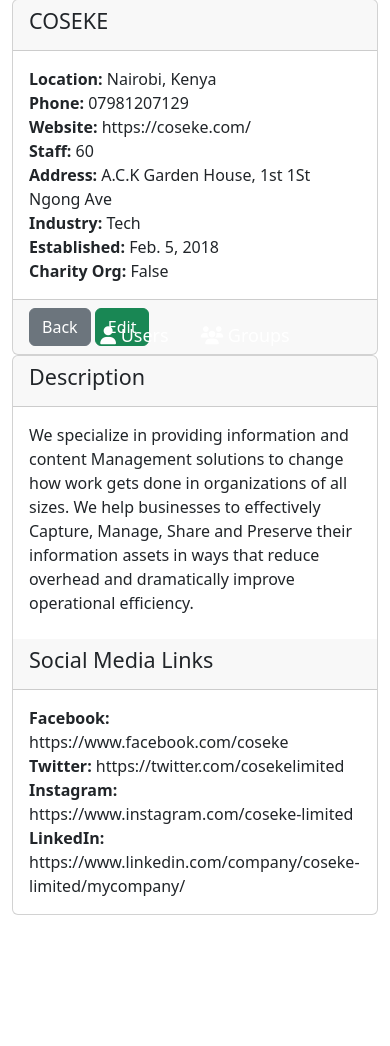
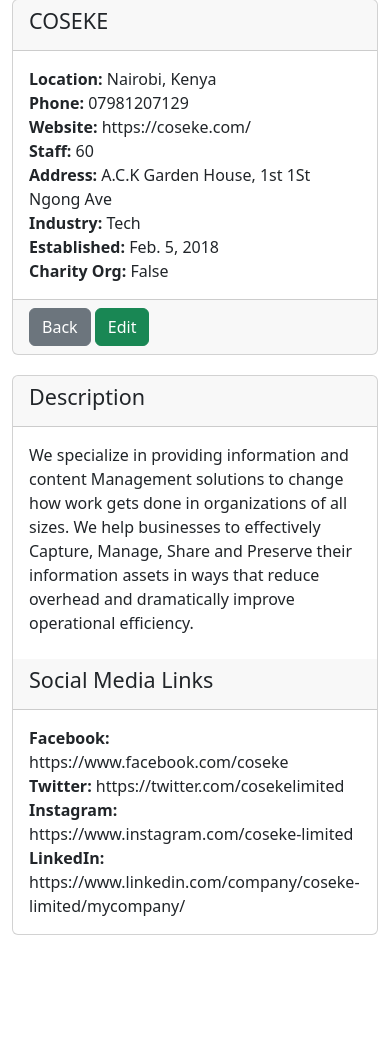
Before and after one commit to mmbogajemimah/BoardMeets_Demo, a Django app: page /organizations/1/ in a window 390 px wide. Shown: the part 471-1517 px from the top of the page. Before the commit the page ends 1386 px from the top, so only its background shows below. Run offline with Django 4.2, Linux system fonts and the light colour scheme; data comes from the database, SQL or seed files in the repository.

Commit message:
edits on responsiveness

```diff
--- a/boardmeets/base/templates/base/home.html
+++ b/boardmeets/base/templates/base/home.html
@@ -148,7 +148,7 @@
     </div>
 
     <!-- FOOTER -->
-    <footer class="home-footer text-white p-4 fixed">
+    <footer class="home-footer text-white p-4 fixed-bottom">
         <div class="d-flex justify-content-center align-items-center">
             <span class="me-3" style="font-size: 18px;">
             <i class="fas fa-user"></i> Users
--- a/boardmeets/base/templates/base/organization_detail.html
+++ b/boardmeets/base/templates/base/organization_detail.html
@@ -17,7 +17,39 @@
     <link rel="stylesheet" href="https://cdnjs.cloudflare.com/ajax/libs/font-awesome/6.4.0/css/all.min.css" integrity="sha512-iecdLmaskl7CVkqkXNQ/ZH/XLlvWZOJyj7Yy7tcenmpD1ypASozpmT/E0iPtmFIB46ZmdtAc9eNBvH0H/ZpiBw==" crossorigin="anonymous" referrerpolicy="no-referrer" />
 
     <style>
+        body {
+            min-height: 100vh;
+            display: flex;
+            flex-direction: column;
+        }
 
+        .content {
+            flex: 1;
+        }
+
+        .home-footer {
+            padding: 20px;
+            text-align: center;
+            position: fixed;
+            left: 0;
+            bottom: 0;
+            width: 100%;
+        }
+
+        @media (max-width: 768px) {
+        .home-footer {
+            position: relative; /* Change the footer position to relative on smaller screens */
+            margin-top: 1rem;
+        }
+
+        .content {
+            padding-bottom: 0; /* Remove the padding on smaller screens to avoid excessive white space */
+        }
+
+        .card {
+            margin-bottom: 20px;
+        }
+    }
     </style>
 </head>
 <body>
@@ -82,7 +114,6 @@
 
 
     <!-- FOOTER -->
-    <div class="container">
     <footer class="home-footer text-white p-4 fixed-bottom">
         <div class="d-flex justify-content-center align-items-center">
             <span class="me-3" style="font-size: 18px;">
@@ -93,6 +124,5 @@
             </span>
         </div>
     </footer>
-    </div>
 </body>
 </html>
```
Also changed, not shown: boardmeets/base/templates/base/organization_leaders.html (+36 -2 lines), boardmeets/base/templates/base/organizations_list.html (+43 -2 lines), boardmeets/base/templates/base/organizations_socials.html (+40 -3 lines). Lines whose indentation alone changed are shown as unchanged.
